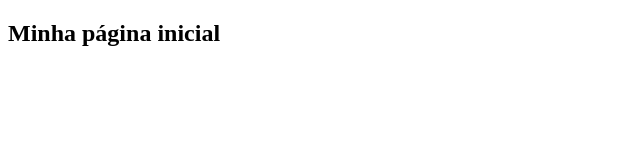
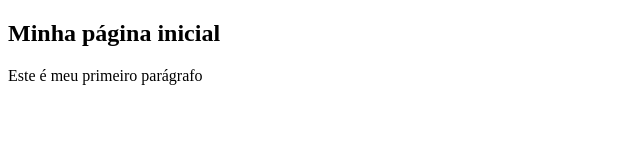
Before and after one commit to alesunaga/projeto-curso-git, a plain HTML site: page index.html in a window 1280 px wide. Shown: the whole page, without its empty margins (0-640 px from the left). Drawn offline with Linux system fonts and the light colour scheme.

Commit message:
adicionando um parágrafo

```diff
--- a/index.html
+++ b/index.html
@@ -6,5 +6,6 @@
 
 <body>
     <h2>Minha página inicial</h2>
+    <p>Este é meu primeiro parágrafo</p>
 </body>
 </html>
```
